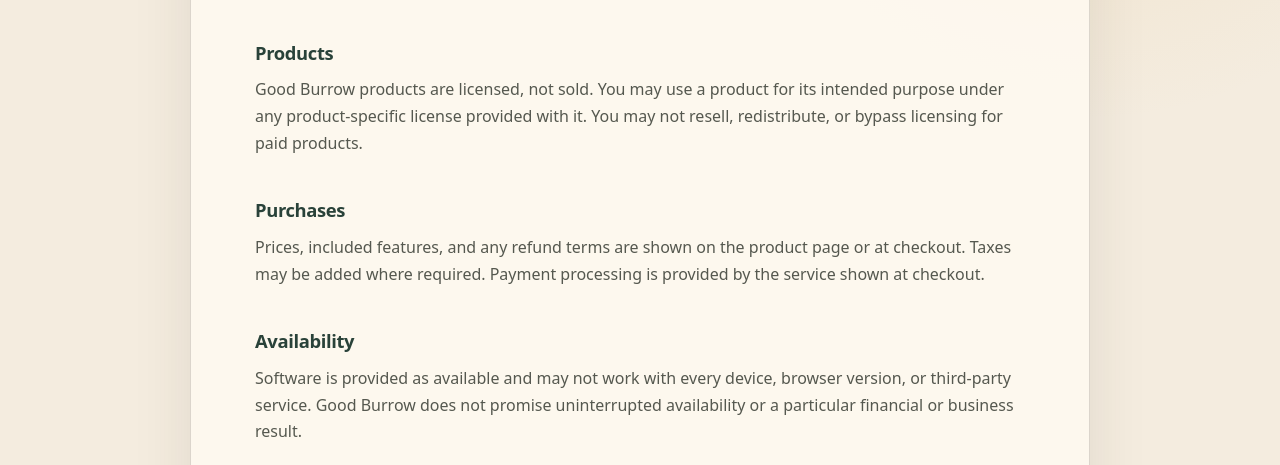
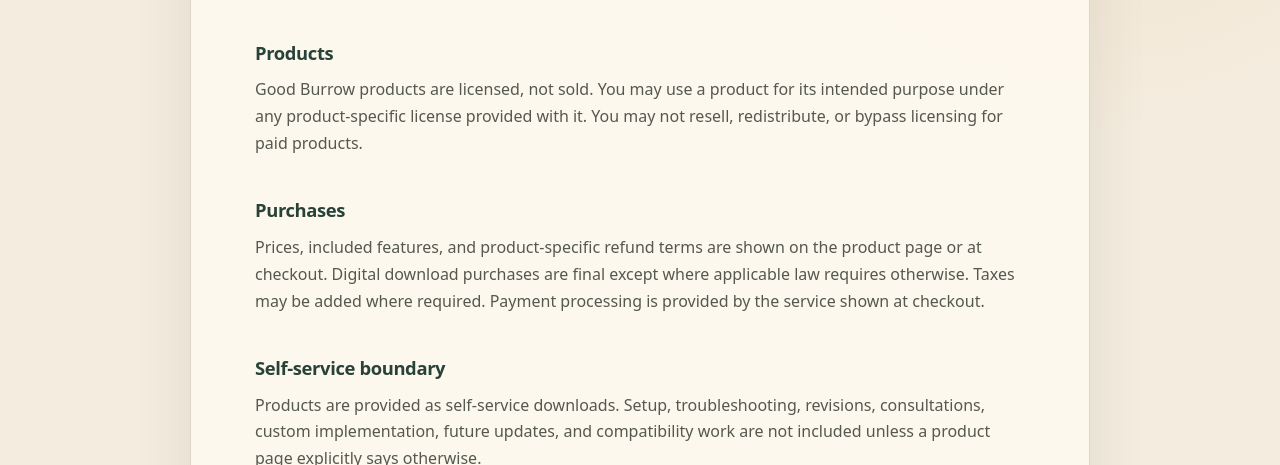
Before and after one commit to GoodBurrow/goodburrow.github.io, a plain HTML site: page terms/index.html in a window 1280 px wide. Shown: the part 335-800 px from the top of the page. Drawn offline with Linux system fonts and the light colour scheme.

Commit message:
Publish product delivery and support boundaries

```diff
--- a/terms/index.html
+++ b/terms/index.html
@@ -19,7 +19,9 @@
       <h2>Products</h2>
       <p>Good Burrow products are licensed, not sold. You may use a product for its intended purpose under any product-specific license provided with it. You may not resell, redistribute, or bypass licensing for paid products.</p>
       <h2>Purchases</h2>
-      <p>Prices, included features, and any refund terms are shown on the product page or at checkout. Taxes may be added where required. Payment processing is provided by the service shown at checkout.</p>
+      <p>Prices, included features, and product-specific refund terms are shown on the product page or at checkout. Digital download purchases are final except where applicable law requires otherwise. Taxes may be added where required. Payment processing is provided by the service shown at checkout.</p>
+      <h2>Self-service boundary</h2>
+      <p>Products are provided as self-service downloads. Setup, troubleshooting, revisions, consultations, custom implementation, future updates, and compatibility work are not included unless a product page explicitly says otherwise.</p>
       <h2>Availability</h2>
       <p>Software is provided as available and may not work with every device, browser version, or third-party service. Good Burrow does not promise uninterrupted availability or a particular financial or business result.</p>
       <h2>Liability</h2>
```
Also changed, not shown: Burrowmarks/index.html (+1 -0 lines), extension-license-kit/index.html (+1 -1 lines), social-archive/index.html (+1 -1 lines).
